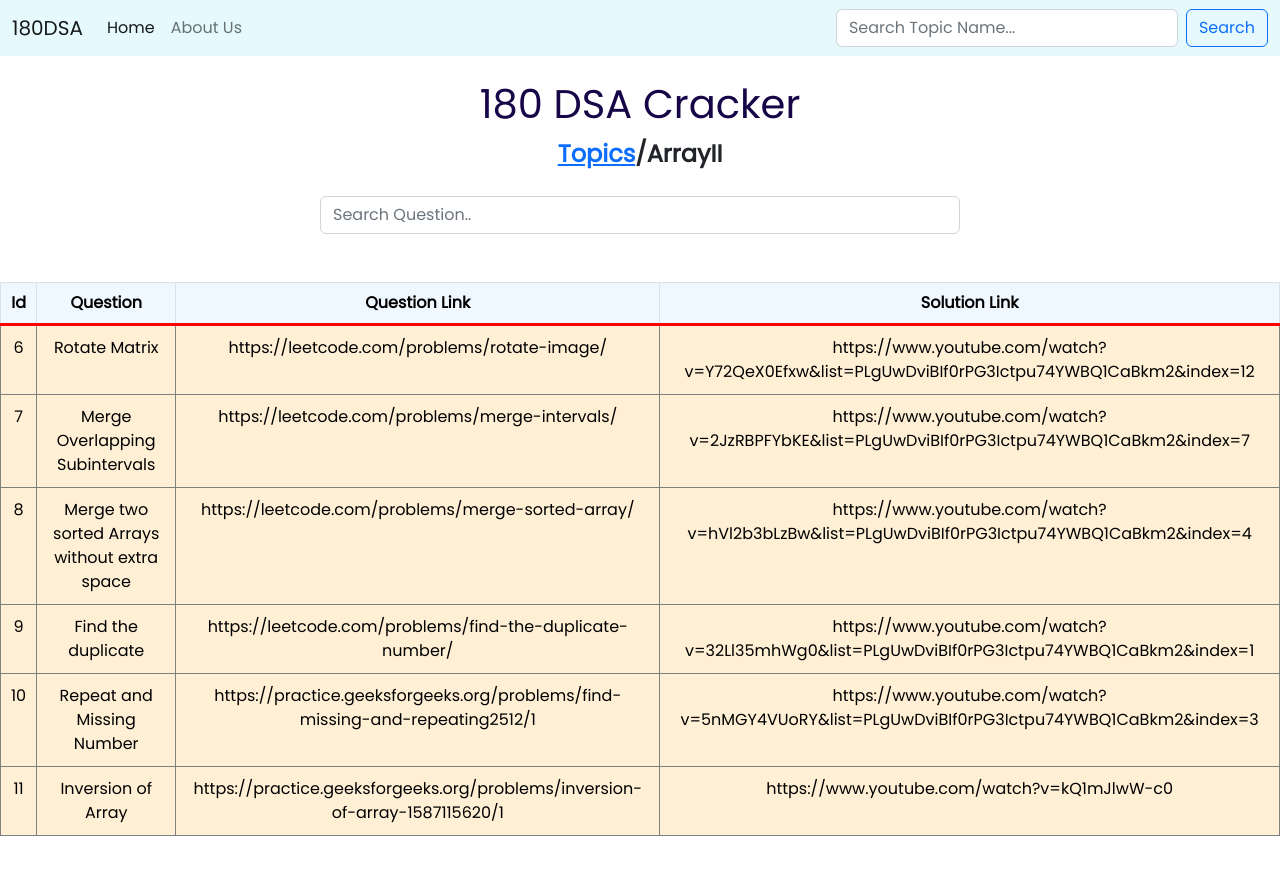
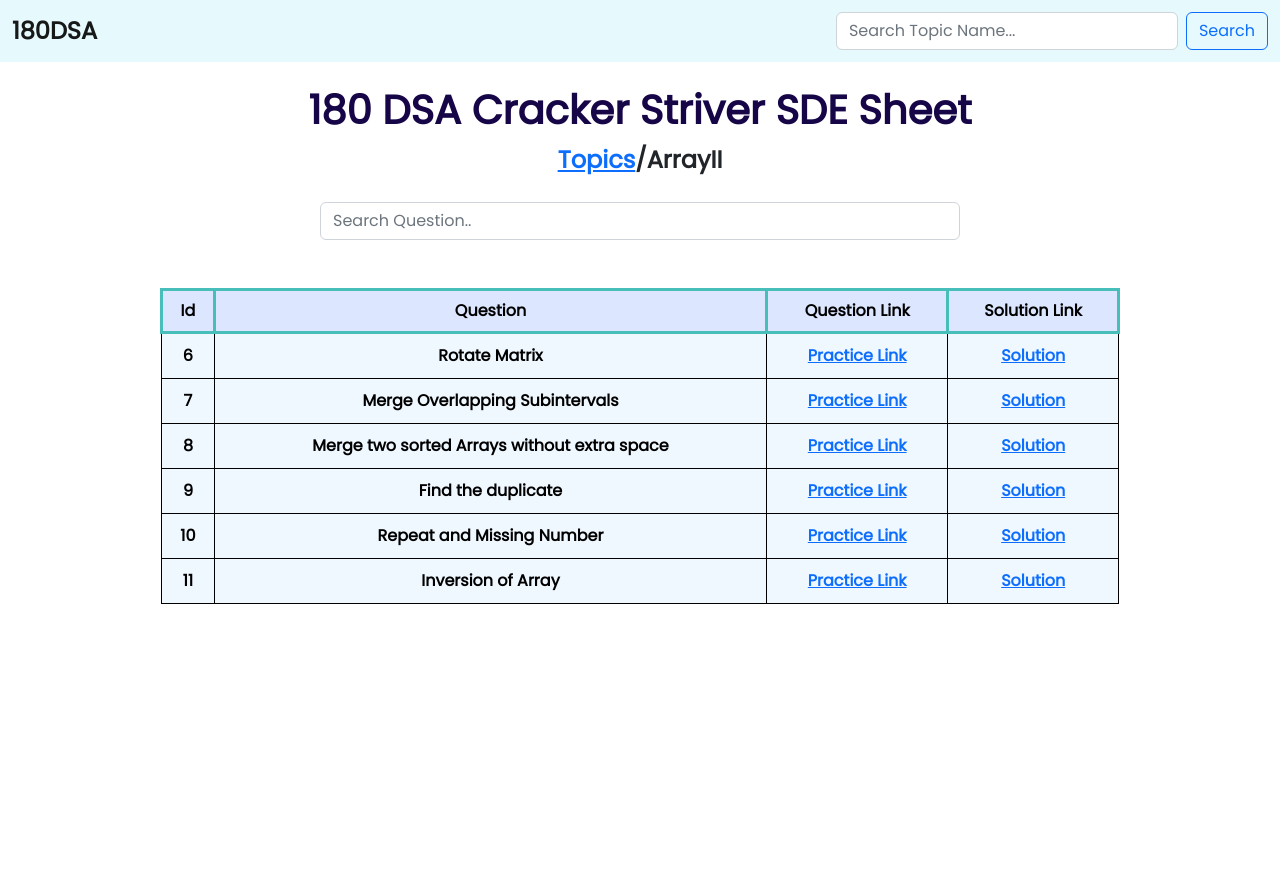
Before and after one commit to TheAayushRana/180-DSA-Sheet, a React (Vite) app: page /arrayII in a window 1280 px wide. Shown: the top 874 px of the page. After the commit the page ends 800 px from the top, so only its background shows below. Built offline with nearby package versions, Linux system fonts and the light colour scheme.

Commit message:
Some CSS Changes

```diff
--- a/src/App.css
+++ b/src/App.css
@@ -1,3 +1,9 @@
 .top-heading {
   color: #160647;
 }
+
+@media only screen and (max-width: 670px) {
+  .top-heading {
+    padding: 10px 10px 0px 10px;
+  }
+}
--- a/src/App.jsx
+++ b/src/App.jsx
@@ -9,7 +9,9 @@ function App() {
     <>
       <Navbar />
       <div className="App">
-        <h1 className="top-heading text-center pt-4">180 DSA Cracker</h1>
+        <h1 className="pt-4 top-heading text-center fs-1 fw-semibold">
+          180 DSA Cracker Striver SDE Sheet
+        </h1>
       </div>
       <Routes>
         <Route path="/" element={<Topics />} />
--- a/src/components/MainTable.jsx
+++ b/src/components/MainTable.jsx
@@ -3,7 +3,6 @@ import { useMemo } from "react";
 import SearchQuestion from "./SearchQuestion";
 
 function MainTable({ content }) {
-  console.log(content);
   const data = useMemo(() => content, []);
 
   const columns = useMemo(
@@ -19,10 +18,12 @@ function MainTable({ content }) {
       {
         Header: "Question Link",
         accessor: "Question_link",
+        Cell: (props) => <a href={props.value}> Practice Link</a>,
       },
       {
         Header: "Solution Link",
         accessor: "Solution_link",
+        Cell: (props) => <a href={props.value}> Solution</a>,
       },
     ],
     []
@@ -49,8 +50,9 @@ function MainTable({ content }) {
           border: "solid 1px blue",
           textAlign: "center",
           margin: "auto",
+          fontWeight: "bold",
         }}
-        className="table table-bordered mb-5"
+        className="table table-bordered mb-5 w-75"
       >
         <thead>
           {headerGroups.map((headerGroup) => (
@@ -59,10 +61,9 @@ function MainTable({ content }) {
                 <th
                   {...column.getHeaderProps(column.getSortByToggleProps())}
                   style={{
-                    borderBottom: "solid 3px red",
-                    background: "aliceblue",
+                    border: "solid 3px #47beb9",
+                    background: "#dce7ff",
                     color: "black",
-                    fontWeight: "bold",
                   }}
                 >
                   {column.render("Header")}
@@ -89,8 +90,8 @@ function MainTable({ content }) {
                       {...cell.getCellProps()}
                       style={{
                         padding: "10px",
-                        border: "solid 1px gray",
-                        background: "papayawhip",
+                        border: "solid 1px black",
+                        background: "aliceblue",
                       }}
                     >
                       {cell.render("Cell")}
--- a/src/components/Navbar.jsx
+++ b/src/components/Navbar.jsx
@@ -5,7 +5,7 @@ export default function Navbar() {
   return (
     <nav className="navbar navbar-expand-lg bg-info text-dark bg-opacity-10">
       <div className="container-fluid">
-        <Link className="navbar-brand" to="/">
+        <Link className="navbar-brand fw-bold fs-4" to="/">
           180DSA
         </Link>
         <button
@@ -24,7 +24,7 @@ export default function Navbar() {
             className="navbar-nav me-auto my-2 my-lg-0 navbar-nav-scroll"
             style={{ "--bs-scroll-height": "100px" }}
           >
-            <li className="nav-item">
+            {/* <li className="nav-item">
               <Link className="nav-link active" aria-current="page" to="/">
                 Home
               </Link>
@@ -33,7 +33,7 @@ export default function Navbar() {
               <Link className="nav-link" to="/about">
                 About Us
               </Link>
-            </li>
+            </li> */}
           </ul>
           <form className="d-flex" role="search">
             <input
--- a/src/components/Topics.jsx
+++ b/src/components/Topics.jsx
@@ -7,10 +7,10 @@ export default function Topics() {
   const lists = Object.keys(Questions);
   return (
     <div>
-      <p className="top-heading text-center fs-4 fw-semibold">
+      <h3 className="top-heading text-center fs-4 fw-semibold">
         Your Gateway to crack DSA 🔥
-      </p>
-      <p className="text-center fs-4 fw-semibold">Start Solving</p>
+      </h3>
+      <h3 className="text-center fs-4 fw-semibold">Start Solving</h3>
       <div className="d-flex flex-wrap justify-content-around px-5 py-4">
         {lists.map((item) => (
           <div
```
